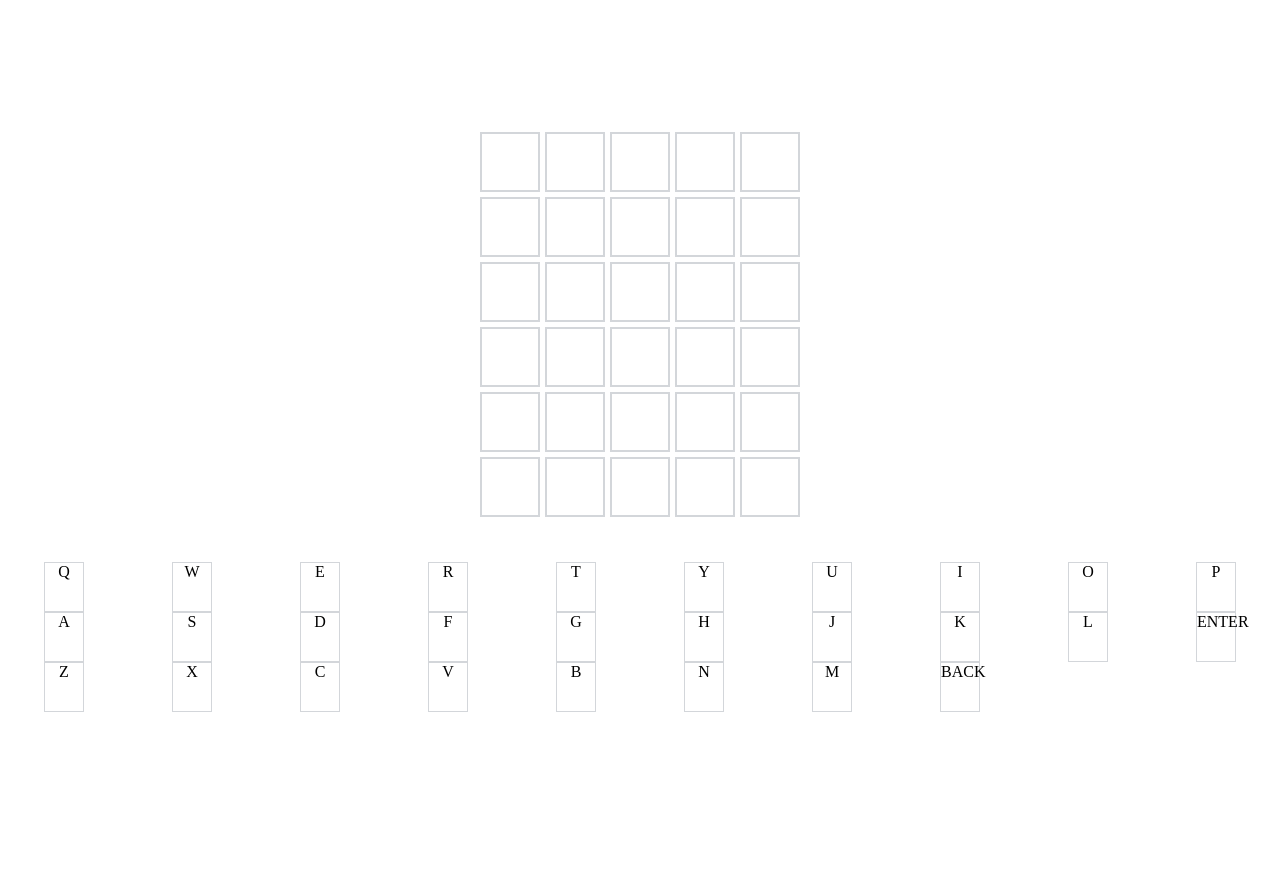
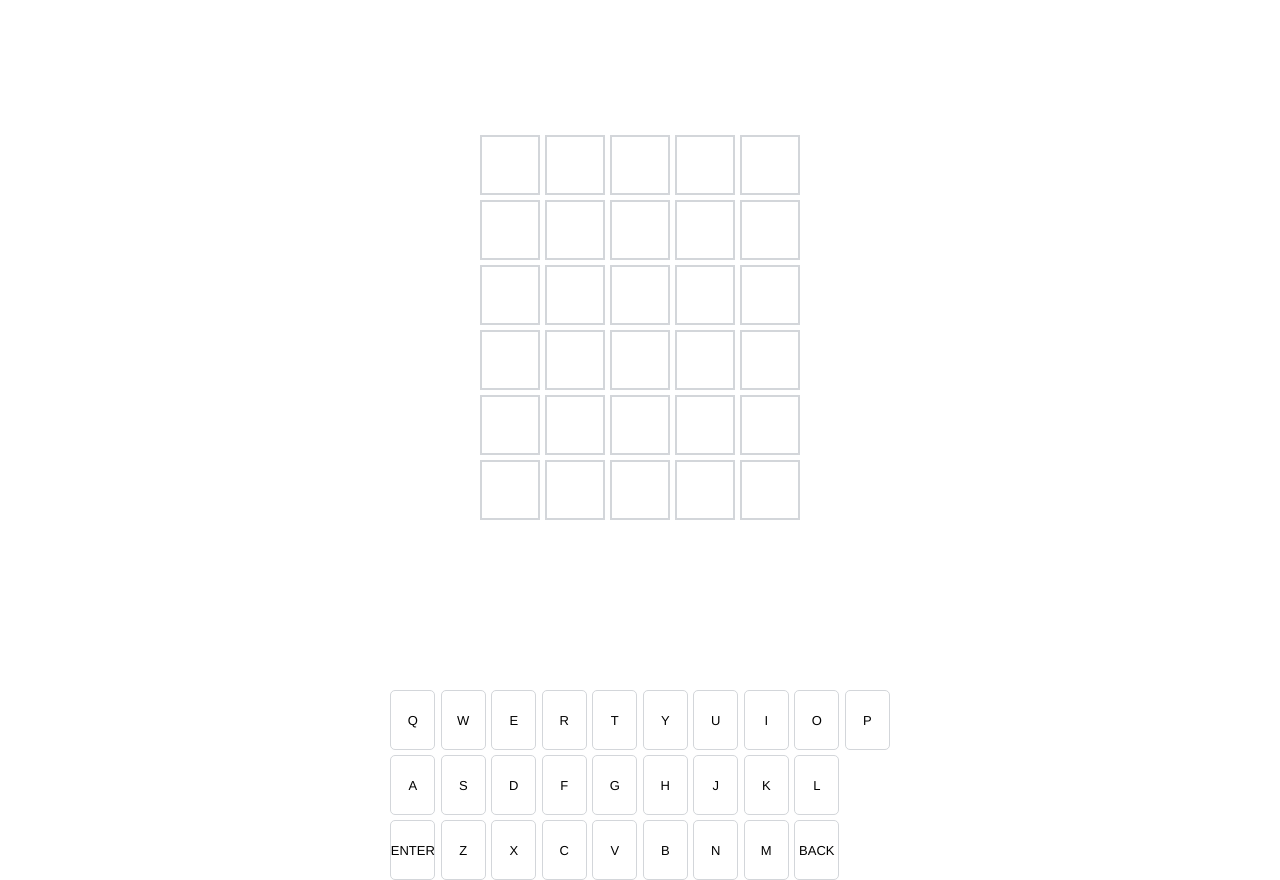
Before and after one commit to iCode-me/wordle, a plain HTML site: page index.html in a window 1280 px wide. Shown: the part 55-935 px from the top of the page. Before the commit the page ends 800 px from the top, so only its background shows below. Drawn offline with Linux system fonts and the light colour scheme.

Commit message:
Keyboard layout modified and letters aligned

```diff
--- a/index.html
+++ b/index.html
@@ -49,34 +49,34 @@
 
   <footer>
     <div class="keyboard-container">
-      <div class = "key-box" id="zero">Q</div>
-      <div class = "key-box" id="one">W</div>
-      <div class = "key-box" id="two">E</div>
-      <div class = "key-box" id="three">R</div>
-      <div class = "key-box" id="four">T</div>
-      <div class = "key-box" id="five">Y</div>
-      <div class = "key-box" id="six">U</div>
-      <div class = "key-box" id="seven">I</div>
-      <div class = "key-box" id="eight">O</div>
-      <div class = "key-box" id="nine">P</div>
-      <div class = "key-box" id="ten">A</div>
-      <div class = "key-box" id="eleven">S</div>
-      <div class = "key-box" id="twelve">D</div>
-      <div class = "key-box" id="thirteen">F</div>
-      <div class = "key-box" id="fourteen">G</div>
-      <div class = "key-box" id="fifteen">H</div>
-      <div class = "key-box" id="sixteen">J</div>
-      <div class = "key-box" id="seventeen">K</div>
-      <div class = "key-box" id="eighteen">L</div>
-      <div class = "key-box" id="nineteen">ENTER</div>
-      <div class = "key-box" id="twenty">Z</div>
-      <div class = "key-box" id="twentyone">X</div>
-      <div class = "key-box" id="twentytwo">C</div>
-      <div class = "key-box" id="twentythree">V</div>
-      <div class = "key-box" id="twentythree">B</div>
-      <div class = "key-box" id="twentyfour">N</div>
-      <div class = "key-box" id="twentyfive">M</div>
-      <div class = "key-box" id="twentysix">BACK</div>
+      <div class = "key-box" id="q">Q</div>
+      <div class = "key-box" id="w">W</div>
+      <div class = "key-box" id="e">E</div>
+      <div class = "key-box" id="r">R</div>
+      <div class = "key-box" id="t">T</div>
+      <div class = "key-box" id="y">Y</div>
+      <div class = "key-box" id="u">U</div>
+      <div class = "key-box" id="i">I</div>
+      <div class = "key-box" id="o">O</div>
+      <div class = "key-box" id="p">P</div>
+      <div class = "key-box" id="a">A</div>
+      <div class = "key-box" id="s">S</div>
+      <div class = "key-box" id="d">D</div>
+      <div class = "key-box" id="f">F</div>
+      <div class = "key-box" id="g">G</div>
+      <div class = "key-box" id="h">H</div>
+      <div class = "key-box" id="j">J</div>
+      <div class = "key-box" id="k">K</div>
+      <div class = "key-box" id="l">L</div>
+      <div class = "key-box" id="enter">ENTER</div>
+      <div class = "key-box" id="z">Z</div>
+      <div class = "key-box" id="x">X</div>
+      <div class = "key-box" id="c">C</div>
+      <div class = "key-box" id="v">V</div>
+      <div class = "key-box" id="b">B</div>
+      <div class = "key-box" id="n">N</div>
+      <div class = "key-box" id="m">M</div>
+      <div class = "key-box" id="back">BACK</div>
     </div>
   </footer>
 </body>
--- a/style.scss
+++ b/style.scss
@@ -5,10 +5,21 @@
   margin: 0;
   padding: 0;
   box-sizing: border-box;
+  font-family: 'Clear Sans', 'Helvetica Neue', Arial, sans-serif;
   }
+
+// Header styling
+header {
+  h1 {
+   text-align: center;
+   font-size: 35px;
+  }
+}
+
 
 // Game box styling
   main {
+
   .container {
     padding-top: 150px;
     margin: 0 auto;
@@ -70,16 +81,60 @@
 // Keyboard styling
   footer {
     .keyboard-container {
+      padding-top: 125px;
+      margin: 0 auto;
       margin-top: 200px;
+      width: 500px;
+      height: 200px;
       display: grid;
+      grid-gap: 5px;
       grid-template-columns: 1fr 1fr 1fr 1fr 1fr 1fr 1fr 1fr 1fr 1fr;
       grid-template-rows: 1fr 1fr 1fr;
+      grid-template-areas:
+      "q w e r t y u i o p"
+      "a s d f g h j k l ."
+      "enter z x c v b n m back ."
     }
+
     .key-box {
+      display: flex;
+      font-size: 13px;
+      align-items: center;
+      justify-content: center;
       border: 1px solid $box-color;
-      width: 40px;
-      height: 50px;
+      border-radius: 5px;
+      width: 45px;
+      height: 60px;
       margin: 0 auto;
-      text-align: center;
     }
 }
+
+// Keyboard grid area
+#q {grid-area: q;}
+#w {grid-area: w;}
+#e {grid-area: e;}
+#r {grid-area: r;}
+#t {grid-area: t;}
+#y {grid-area: y;}
+#u {grid-area: u;}
+#i {grid-area: i;}
+#o {grid-area: o;}
+#p {grid-area: p;}
+#a {grid-area: a;}
+#s {grid-area: s;}
+#d {grid-area: d;}
+#f {grid-area: f;}
+#g {grid-area: g;}
+#h {grid-area: h;}
+#j {grid-area: j;}
+#k {grid-area: k;}
+#l {grid-area: l;}
+#enter {grid-area: enter;}
+#z {grid-area: z;}
+#x {grid-area: x;}
+#c {grid-area: c;}
+#v {grid-area: v;}
+#b {grid-area: b;}
+#n {grid-area: n;}
+#m {grid-area: m;}
+#back {grid-area: back;}
```
Also changed, not shown: dist/style.css, style.css, 1 other file.
